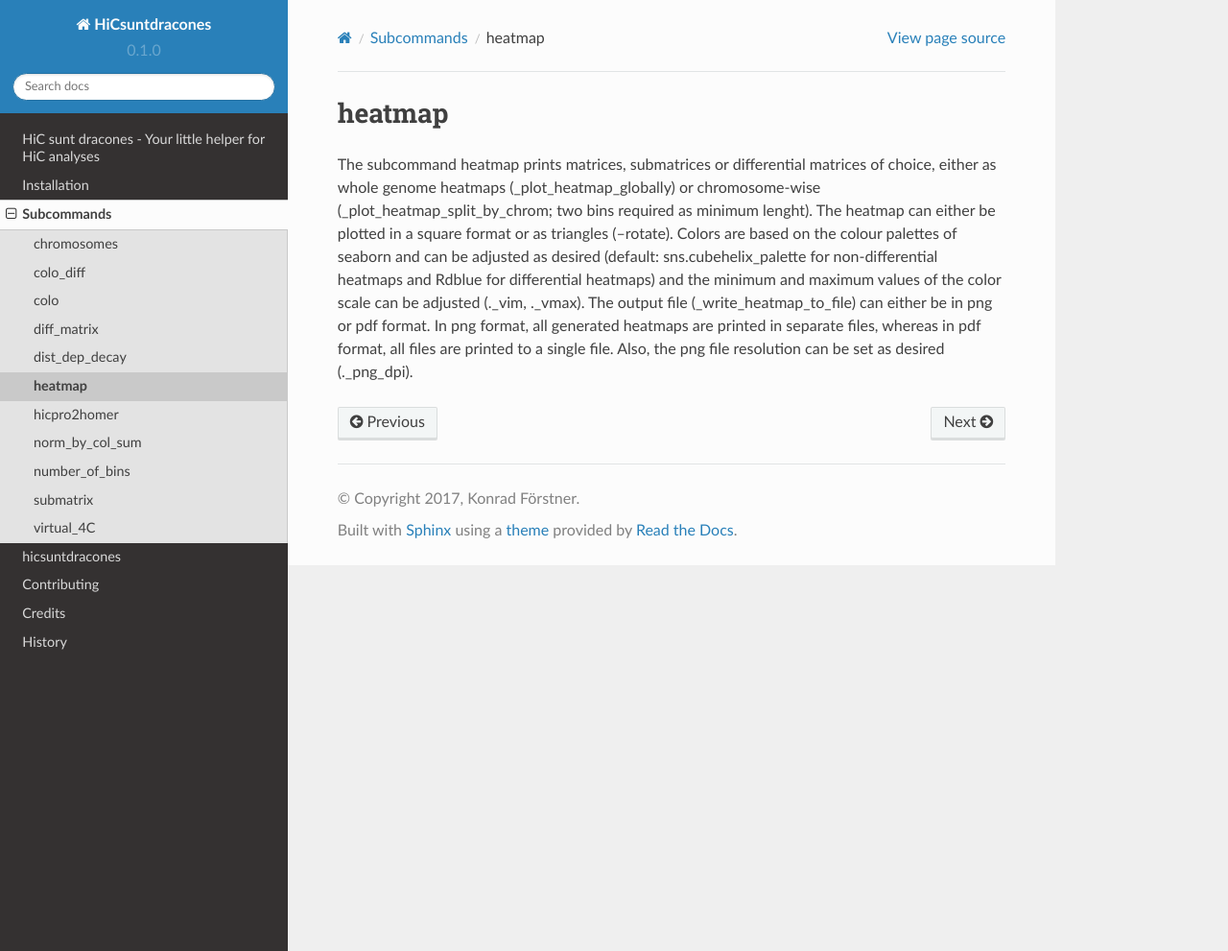
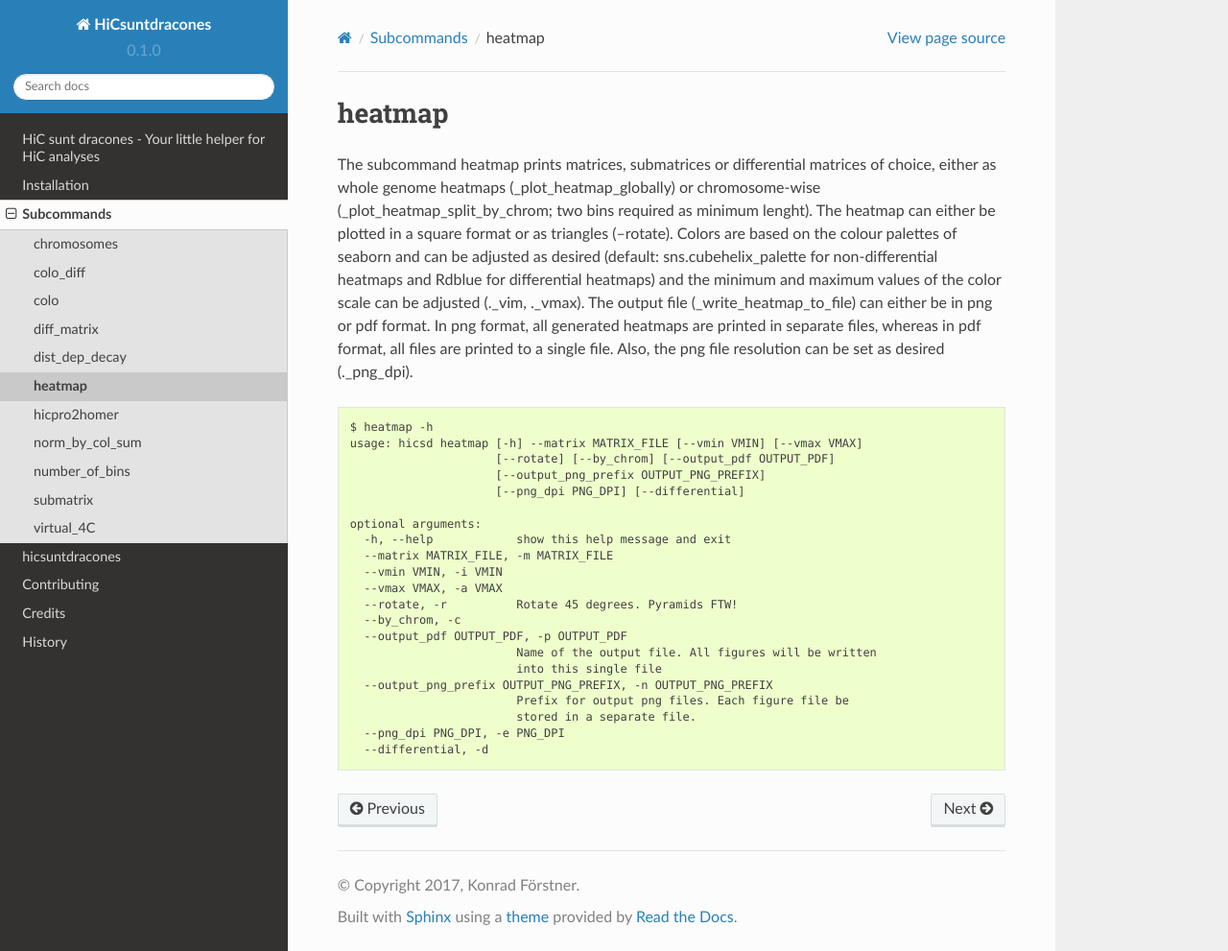
Before and after one commit to foerstner-lab/HiCsuntdracones, a Sphinx documentation site: the page built from docs/subcommand_heatmap.rst, in a window 1280 px wide and 991 px high. Shown: the whole window at 96% size. Built offline with Sphinx 7.4.7 and the Read the Docs theme 2.0.0, drawn with Linux system fonts in a browser that asks for light colours; pages that are not in the unit, such as notebooks, are missing from menus.

Commit message:
Add help output to heatmap subcommand docs

```diff
--- a/docs/subcommand_heatmap.rst
+++ b/docs/subcommand_heatmap.rst
@@ -16,3 +16,28 @@ be in png or pdf format. In png format, all generated heatmaps are
 printed in separate files, whereas in pdf format, all files are
 printed to a single file. Also, the png file resolution can be set as
 desired (._png_dpi).
+
+
+::
+
+     $ heatmap -h
+     usage: hicsd heatmap [-h] --matrix MATRIX_FILE [--vmin VMIN] [--vmax VMAX]
+                          [--rotate] [--by_chrom] [--output_pdf OUTPUT_PDF]
+                          [--output_png_prefix OUTPUT_PNG_PREFIX]
+                          [--png_dpi PNG_DPI] [--differential]
+
+     optional arguments:
+       -h, --help            show this help message and exit
+       --matrix MATRIX_FILE, -m MATRIX_FILE
+       --vmin VMIN, -i VMIN
+       --vmax VMAX, -a VMAX
+       --rotate, -r          Rotate 45 degrees. Pyramids FTW!
+       --by_chrom, -c
+       --output_pdf OUTPUT_PDF, -p OUTPUT_PDF
+                             Name of the output file. All figures will be written
+                             into this single file
+       --output_png_prefix OUTPUT_PNG_PREFIX, -n OUTPUT_PNG_PREFIX
+                             Prefix for output png files. Each figure file be
+                             stored in a separate file.
+       --png_dpi PNG_DPI, -e PNG_DPI
+       --differential, -d
```
